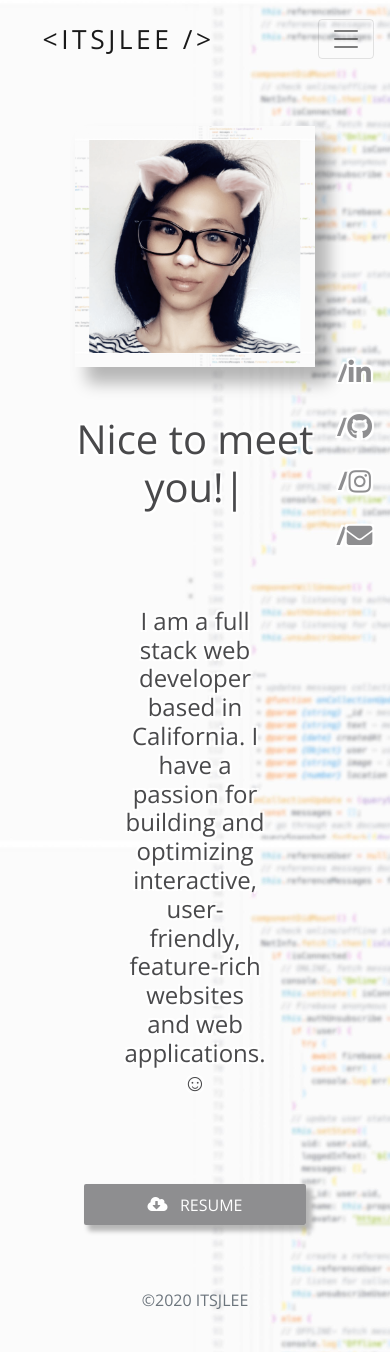
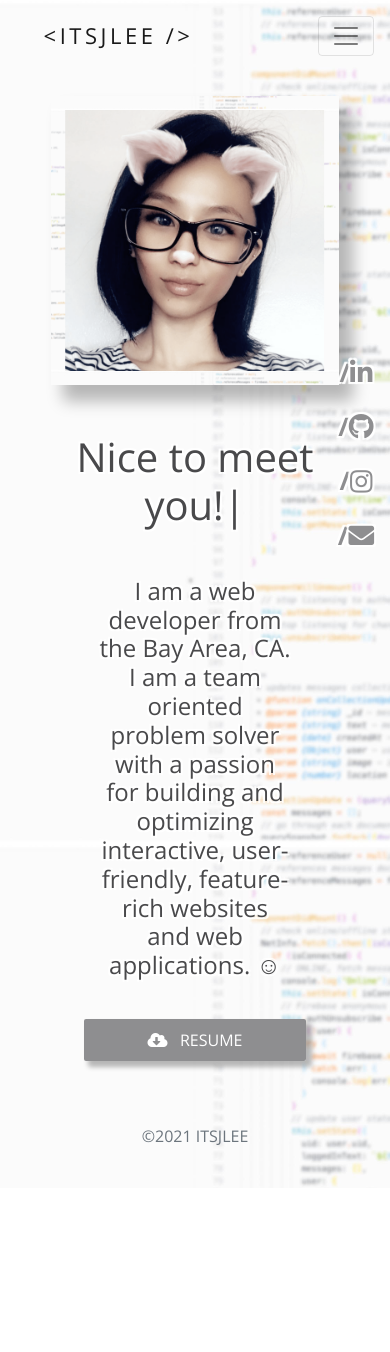
Before and after one commit to d00d1e/portfolio-itsjlee, a React (Create React App) app: page /about in a window 390 px wide. After the commit the page ends 1188 px from the top, so only its background shows below. Built offline with nearby package versions, Linux system fonts and the light colour scheme.

Commit message:
fix padding, add media queries

```diff
--- a/src/components/About.js
+++ b/src/components/About.js
@@ -24,7 +24,7 @@ export default class About extends Component {
   render() {
     return (
       <section id="about">
-        <div className="row my-auto m-5 pt-5">
+        <div className="row my-auto m-4 mt-5 pt-4">
           <div className="about-img col-xl-6 d-flex justify-content-center align-items-center">
             <Fade>
               <ReactCardFlip isFlipped={this.state.isFlipped} flipDirection="horizontal">
@@ -35,7 +35,7 @@ export default class About extends Component {
           </div>
 
           <div className="col-xl-5 my-auto">
-            <div className="about-text outline mb-5 pt-5 ">
+            <div className="about-text outline mb-5 mt-5">
               <Fade>
                 <h1 className="mb-5">
                   <Typical
@@ -44,7 +44,7 @@ export default class About extends Component {
                     loop={1}
                   />
                 </h1>
-                <p className="text-center h4 mt-3 p-5"> I am a full stack web developer based in California. I have a passion for building and optimizing interactive, user-friendly, feature-rich websites and web applications. ☺︎ </p>
+                <p className="text-center h4 mt-3 m-5"> I am a web developer from the Bay Area, CA. I am a team oriented problem solver with a passion for building and optimizing interactive, user-friendly, feature-rich websites and web applications. ☺︎ </p>
               </Fade>
             </div>
             <Fade bottom>
--- a/src/components/Footer.js
+++ b/src/components/Footer.js
@@ -6,7 +6,7 @@ export default function Footer() {
     <Fade bottom>
       <footer className="w-100 py-4">
         <div className="text-center">
-          <p className="text-muted text-uppercase">&copy;2020 itsjlee</p>
+          <p className="text-muted text-uppercase">&copy;2021 itsjlee</p>
         </div>
       </footer>
     </Fade>
--- a/src/index.css
+++ b/src/index.css
@@ -103,15 +103,6 @@ section {
 /* HEADER  */
 
 /* NAVBAR */
-/* .navbar {
-  background-color: white;
-} */
-
-.navbar-brand {
-  /* text-shadow: 0.2rem 0.2rem 0.2rem var(--silver); */
-  font-size: 1.5rem;
-}
-
 .navbar a {
   color: var(--silver);
   letter-spacing: 0.2rem;
@@ -333,10 +324,10 @@ section {
 
 .social-media a:hover {
   text-decoration: none;
-  /* background-color: var(--white); */
   color: var(--onyx);
   transform: scale(1.1);
 }
+
 
 
 /* Media Queries */
@@ -348,6 +339,10 @@ section {
   #home p {
     font-size: 1.5rem;
     letter-spacing: 1.2rem;
+  }
+
+  .contact-form {
+    max-width: 30rem;
   }
 }
 
@@ -362,6 +357,10 @@ section {
   }
 
   .social-media a {
-    margin-right: 1.1rem;
+    margin-right: 1rem;
+  }
+
+  .contact-form {
+    max-width: 25rem;
   }
 }
```
